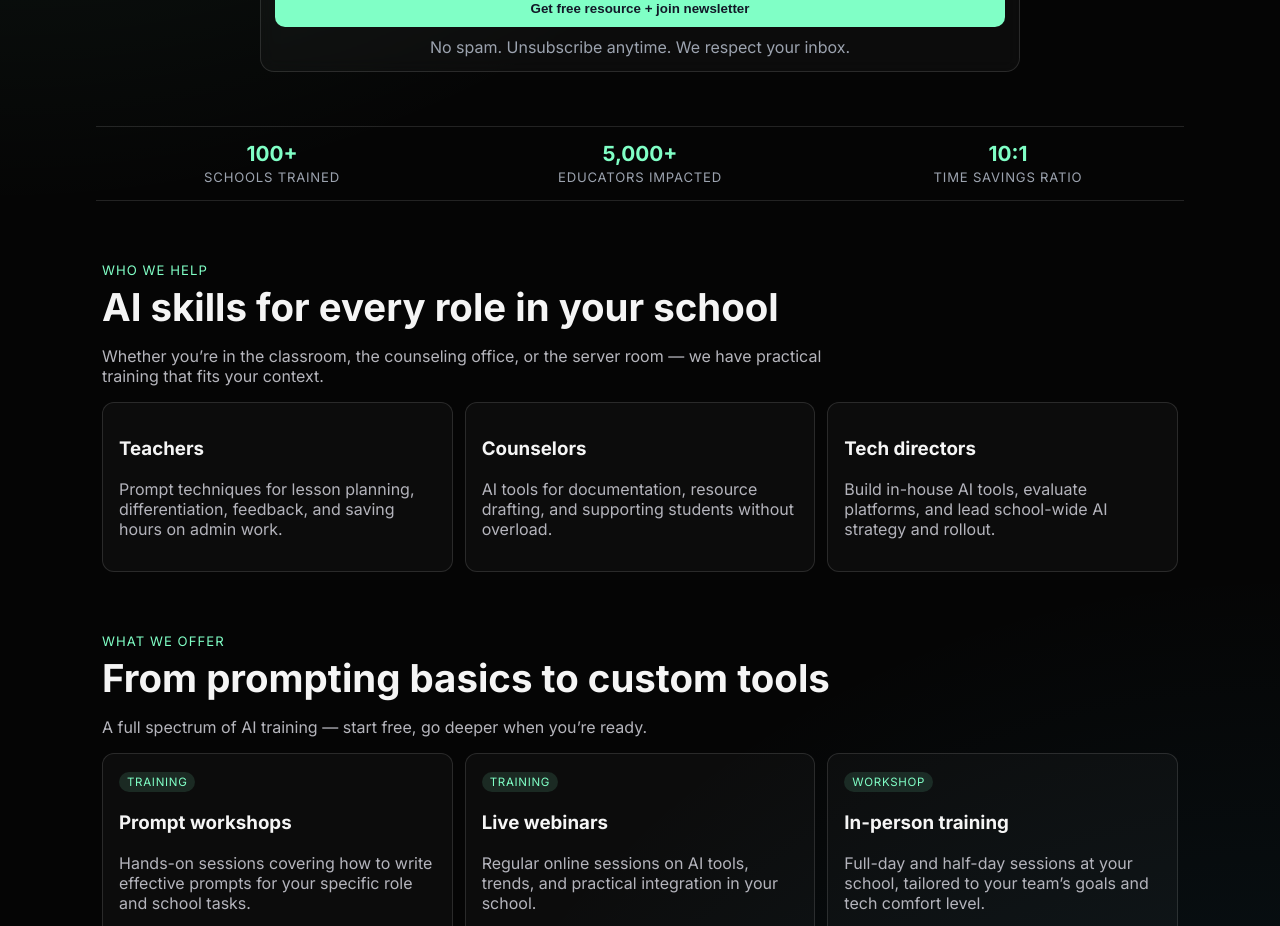
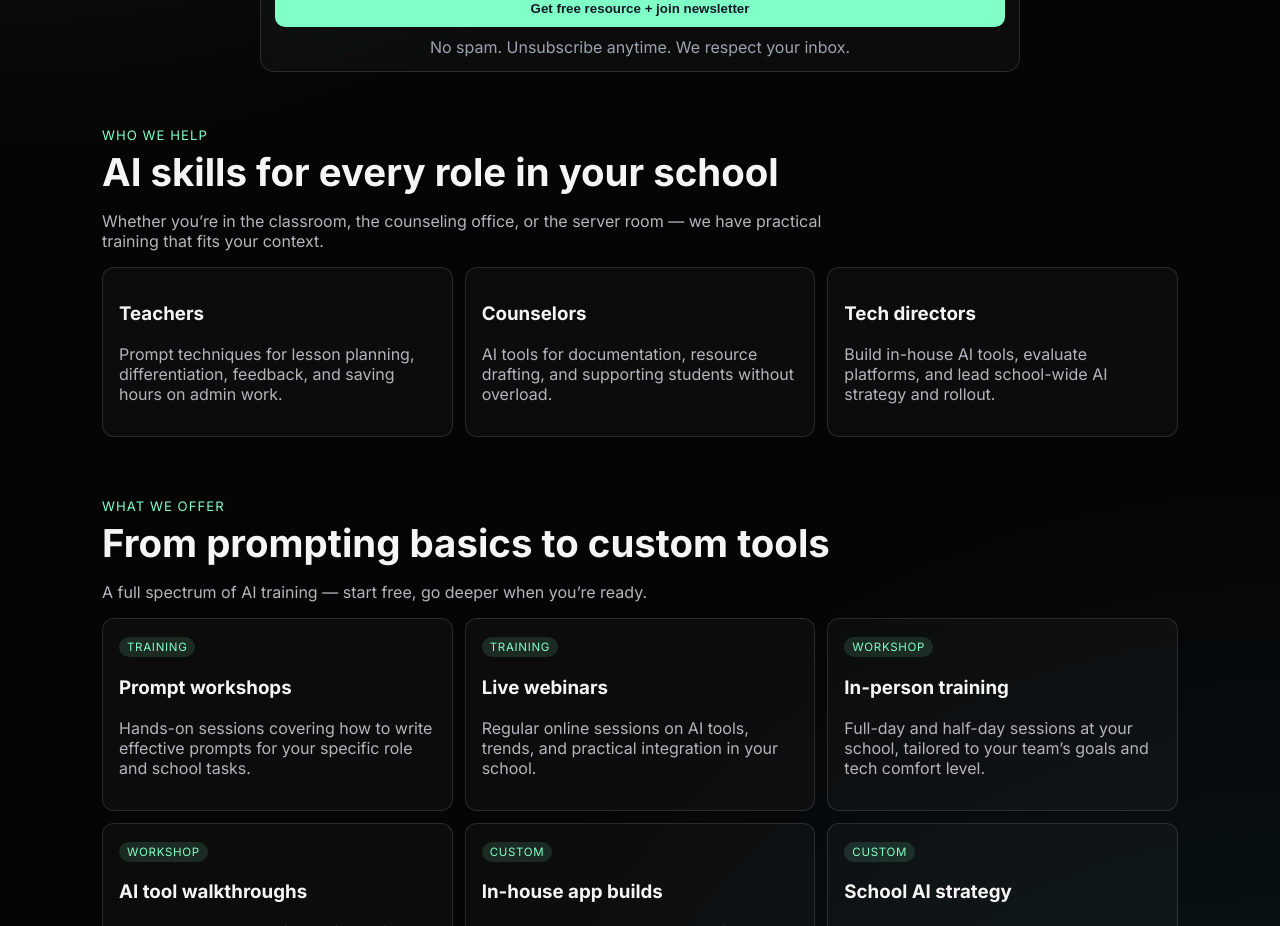
Before and after one commit to las-swermers/Alpine-Ai-Labs, a Next.js app: page / in a window 1280 px wide. Shown: the part 880-1806 px from the top of the page. Built offline with nearby package versions, Linux system fonts and the light colour scheme.

Commit message:
Remove homepage stats section from redesign

```diff
--- a/app/globals.css
+++ b/app/globals.css
@@ -252,33 +252,6 @@ input::placeholder {
   display: none;
 }
 
-.trust-row {
-  border-top: 1px solid var(--line);
-  border-bottom: 1px solid var(--line);
-  margin: 26px 0 34px;
-  padding: 14px 0;
-  display: grid;
-  grid-template-columns: repeat(3, minmax(0, 1fr));
-  gap: 16px;
-}
-
-.trust-item {
-  text-align: center;
-}
-
-.trust-item strong {
-  display: block;
-  color: var(--mint);
-  font-size: 1.3rem;
-}
-
-.trust-item span {
-  color: #9ca3af;
-  font-size: 0.82rem;
-  text-transform: uppercase;
-  letter-spacing: 0.06em;
-}
-
 section {
   padding: 14px 6px;
 }
@@ -370,9 +343,6 @@ h2 {
     display: none;
   }
 
-  .trust-row {
-    grid-template-columns: 1fr;
-  }
 }
 
 @media (max-width: 640px) {
--- a/app/page.tsx
+++ b/app/page.tsx
@@ -1,10 +1,5 @@
 import { NewsletterForm } from "./components/newsletter-form";
 
-const stats = [
-  { value: "100+", label: "Schools trained" },
-  { value: "5,000+", label: "Educators impacted" },
-  { value: "10:1", label: "Time savings ratio" }
-];
 
 const audienceCards = [
   {
@@ -91,14 +86,6 @@ export default function HomePage() {
         </div>
       </section>
 
-      <section className="trust-row">
-        {stats.map((stat) => (
-          <div className="trust-item" key={stat.label}>
-            <strong>{stat.value}</strong>
-            <span>{stat.label}</span>
-          </div>
-        ))}
-      </section>
 
       <section id="audience">
         <p className="eyebrow">Who we help</p>
```
